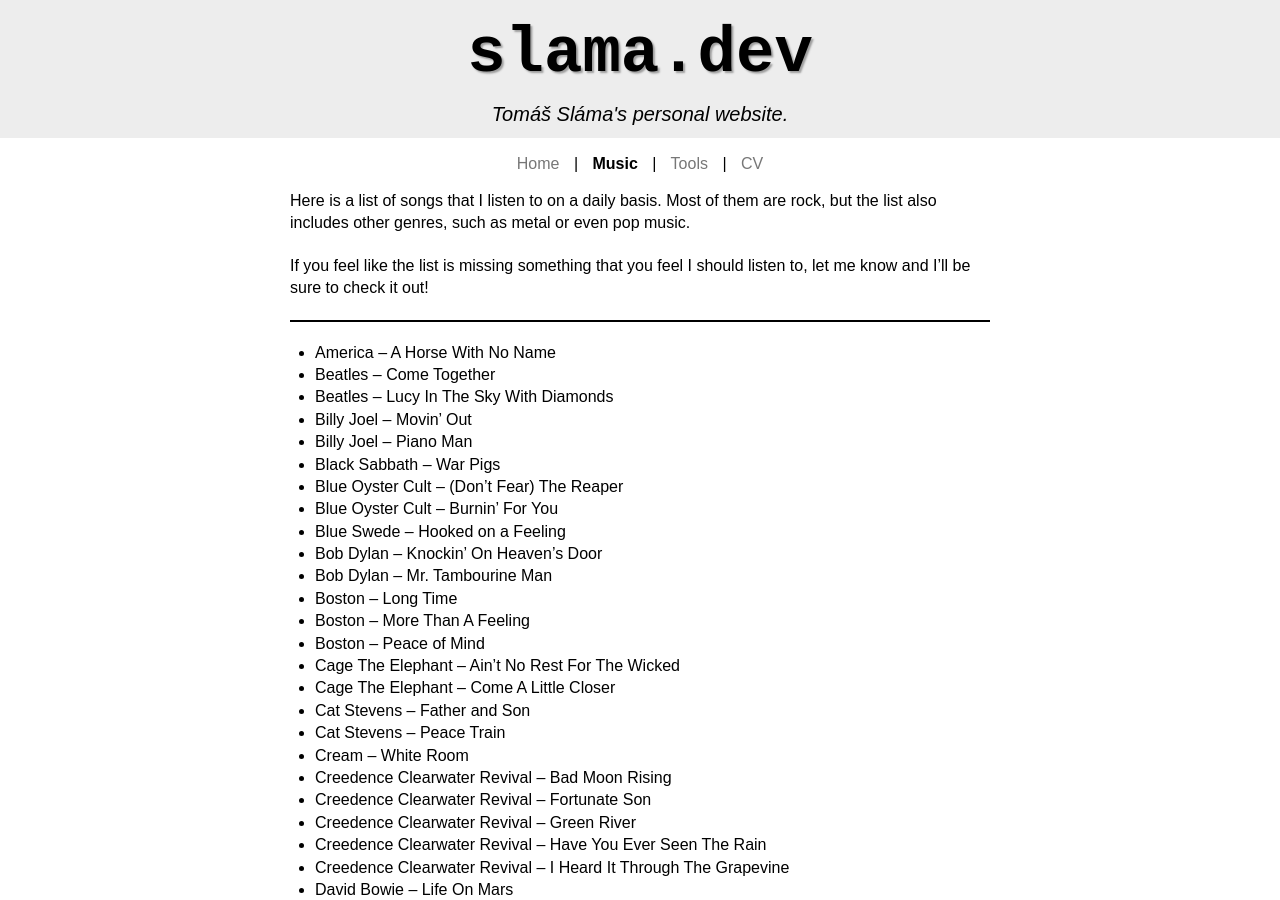
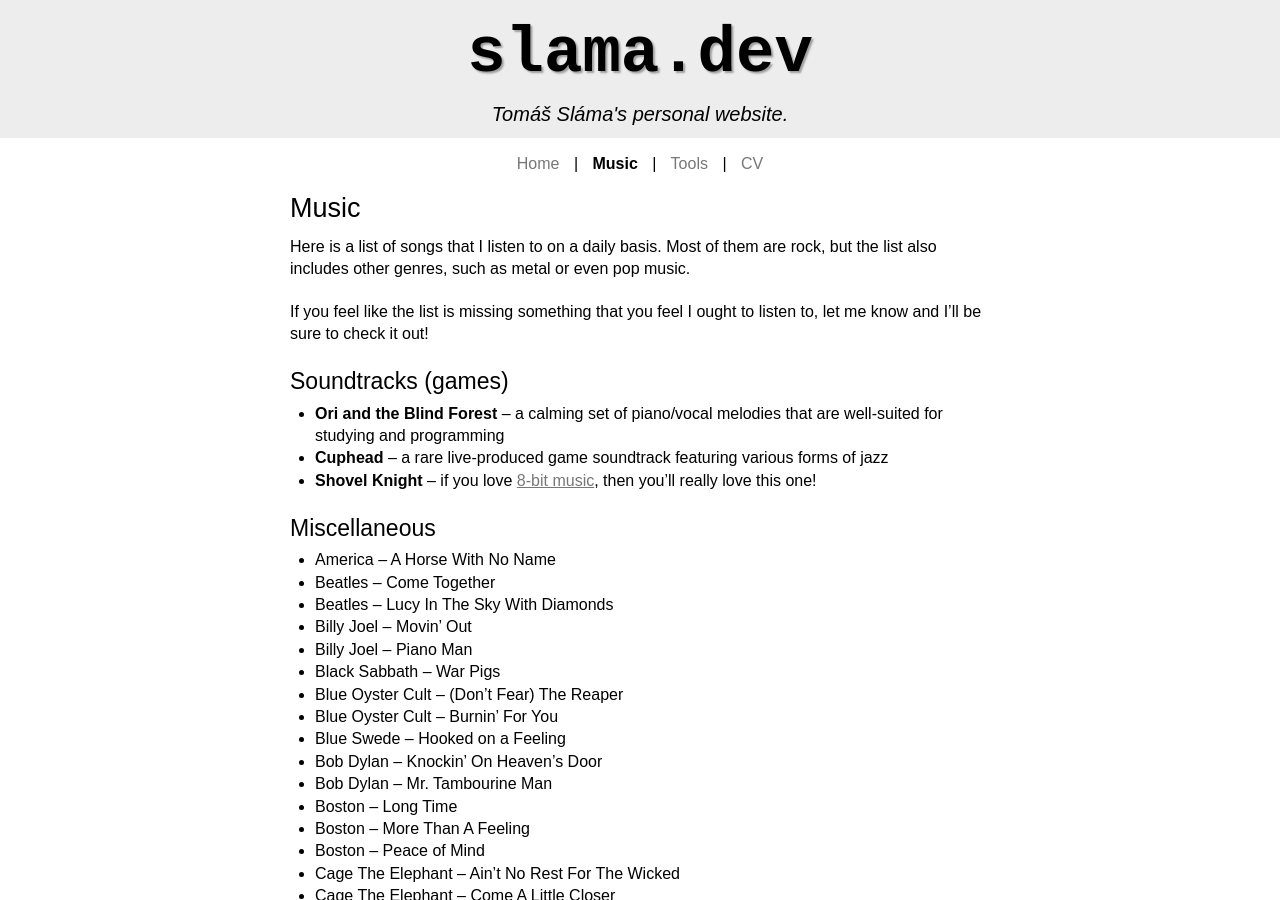
Before and after one commit to xiaoxiae/slama.dev, a Jekyll site: the page built from music.md, in a window 1280 px wide and 900 px high. Built offline with Jekyll 4.4.1, drawn with Linux system fonts in a browser that asks for light colours; nearby versions of some CDN libraries; some web fonts are replaced; library files that are not in the unit come from our copies.

Commit message:
add more music!

```diff
--- a/music.md
+++ b/music.md
@@ -4,13 +4,18 @@
 order: 1
 ---
 
+## Music
 Here is a list of songs that I listen to on a daily basis.
 Most of them are rock, but the list also includes other genres, such as metal or even pop music.
 
-If you feel like the list is missing something that you feel I should listen to, let me know and I'll be sure to check it out!
+If you feel like the list is missing something that you feel I ought to listen to, let me know and I'll be sure to check it out!
 
----
+### Soundtracks (games)
+- **Ori and the Blind Forest** -- a calming set of piano/vocal melodies that are well-suited for studying and programming
+- **Cuphead** -- a rare live-produced game soundtrack featuring various forms of jazz
+- **Shovel Knight** -- if you love [8-bit music](https://en.wikipedia.org/wiki/Chiptune), then you'll really love this one!
 
+### Miscellaneous
 - America -- A Horse With No Name
 - Beatles -- Come Together
 - Beatles -- Lucy In The Sky With Diamonds
```
